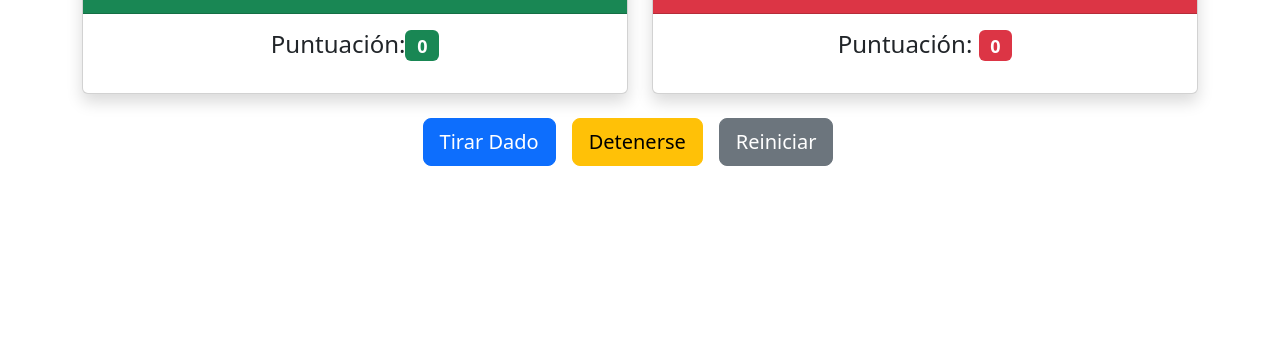
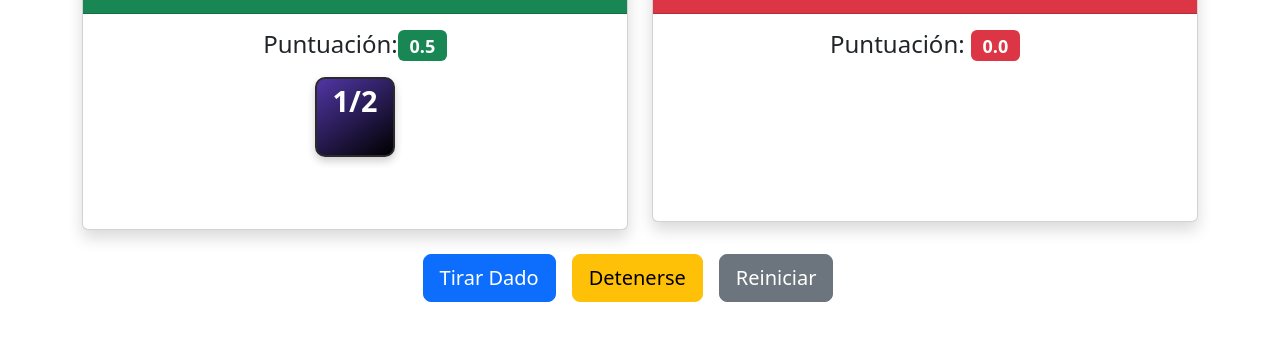
Before and after one commit to SHW378/FrontEndSem3, a plain HTML site: page index.html in a window 1280 px wide. Both pictures are taken after a click on the button "Tirar Dado". Shown: the part 209-550 px from the top of the page. Drawn offline with nearby package versions, Linux system fonts and the light colour scheme.

Commit message:
completado

```diff
--- a/index.html
+++ b/index.html
@@ -10,7 +10,7 @@
 <body>
     <div class="container my-5">
         <header class="text-center mb-5">
-            <h1 class="display-4 text-primary">Juego de JackBlack</h1>
+            <h1 class="display-4 text-primary fuenteh1">Juego de JackBlack</h1>
         </header>
         <div class="row">
             <!-- Panel del jugador -->
@@ -37,7 +37,7 @@
                     </div>
                     <div class="card-body">
                         <div class="text-center mg-3">
-                            <h4>Puntuación: <span class="badge bg-danger">0</span></h4>
+                            <h4>Puntuación: <span class="badge bg-danger" id="rival-score">0</span></h4>
                         </div>
                         <div class="dice-container mb-3" id="rival-dice">
                             <!-- Aqui se muestran los dados del contricante -->
@@ -58,6 +58,7 @@
             </div>
         </div>
     </div>
+    <script src="script.js"></script>
     <script src="https://cdn.jsdelivr.net/npm/bootstrap@5.3.8/dist/js/bootstrap.bundle.min.js" integrity="sha384-FKyoEForCGlyvwx9Hj09JcYn3nv7wiPVlz7YYwJrWVcXK/BmnVDxM+D2scQbITxI" crossorigin="anonymous"></script>
 </body>
 </html>
--- a/script.js
+++ b/script.js
@@ -0,0 +1,90 @@
+// Declaración de las variables del juego
+let playerscore = 0;
+let rivalscore = 0;
+let gameover = false;
+
+//Declaramos los elementos graficos a utilizar
+const playerscoreElement = document.getElementById("player-score");
+const rivalscoreElement = document.getElementById("rival-score");
+const playerContainer = document.getElementById("player-dice");
+const rivalContainer = document.getElementById("rival-dice");
+const btnTirarDado = document.getElementById("btnTirarDado");
+const btnDetenerse = document.getElementById("btnDetenerse");
+const btnReiniciar = document.getElementById("btnReiniciar");
+const mensaje = document.getElementById("mensaje");
+
+//Agregamos los eventos a los controles
+btnTirarDado.addEventListener('click',lanzarDice)
+btnDetenerse.addEventListener('click', detenerJuego)
+btnReiniciar.addEventListener('click', reiniciar)
+initGame();
+
+// Reiniciamos los valores para iniciar el juego
+initGame();
+
+//Funcion oara inicializar las variables
+function initGame() {
+    playerscore = 0;
+    rivalscore = 0;
+    gameover = false;
+    btnTirarDado.disabled = false;
+    btnDetenerse.disabled = false;
+    mensaje.classList.add("d-none");
+    updateScore();
+    clearContainers();
+}
+
+function updateScore(){
+    playerscoreElement.textContent = playerscore.toFixed(1);
+    rivalscoreElement.textContent = rivalscore.toFixed(1);
+}
+
+function clearContainers(){
+    playerContainer.innerHTML = "";
+    rivalContainer.innerHTML = "";
+}
+
+function lanzarDice(){
+    if(gameover) return;
+
+    //Generamos el numero aleatorio para nuestro intento
+    const diceValue = Math.floor(Math.random() * 10) + 1;
+
+    const diceElement = document.createElement('div');
+    diceElement.classList.add('dice')
+
+    //Determinamos si el numero es de 1 a 6 o es figura de 7 a 10
+    if(diceValue <= 6) {
+        diceElement.classList.add('dice-number');
+        diceElement.textContent = diceValue;
+        playerscore += diceValue
+    } else {
+        diceElement.classList.add('dice-shape');
+        diceElement.textContent = '1/2';
+        playerscore += 0.5
+    }
+
+    playerContainer.appendChild(diceElement);
+    updateScore();
+
+}
+
+//Funcion para detenerse
+function detenerJuego(){
+    if (gameover) return;
+
+    //Deshabilitar los botones para que no continue
+    btntirardado.disabled = true
+    btnDetenerse.disabled = true;
+
+    turnoRival();
+}
+
+
+function turnoRival() {
+
+}
+
+function reiniciar() {
+    initGame();
+}
--- a/style.css
+++ b/style.css
@@ -0,0 +1,36 @@
+.dice-container {
+    display: flex;
+    flex-wrap: wrap;
+    gap: 15px;
+    justify-content: center;
+    min-height: 120px;
+}
+
+.dice {
+    width: 80px;
+    height: 80px;
+    border-radius: 10px;
+    display: flex;
+    align-content: center;
+    justify-content: center;
+    font-size: 1.8rem;
+    font-weight: bold;
+    box-shadow: 0 4px 8px rgb(0, 0, 0, 0.2);
+    transition: transform 0.3s ease;
+}
+
+.dice:hover {
+    transform: scale(1.2);
+}
+
+.dice-number {
+    background: linear-gradient(145deg, #db0a0a, #000);
+    color: #ffffff;
+    border: 2px solid #2c2a2a;
+}
+
+.dice-shape {
+    background: linear-gradient(145deg, #5036a5, #000);
+    color: #ffffff;
+    border: 2px solid #2c2a2a;
+}
```
